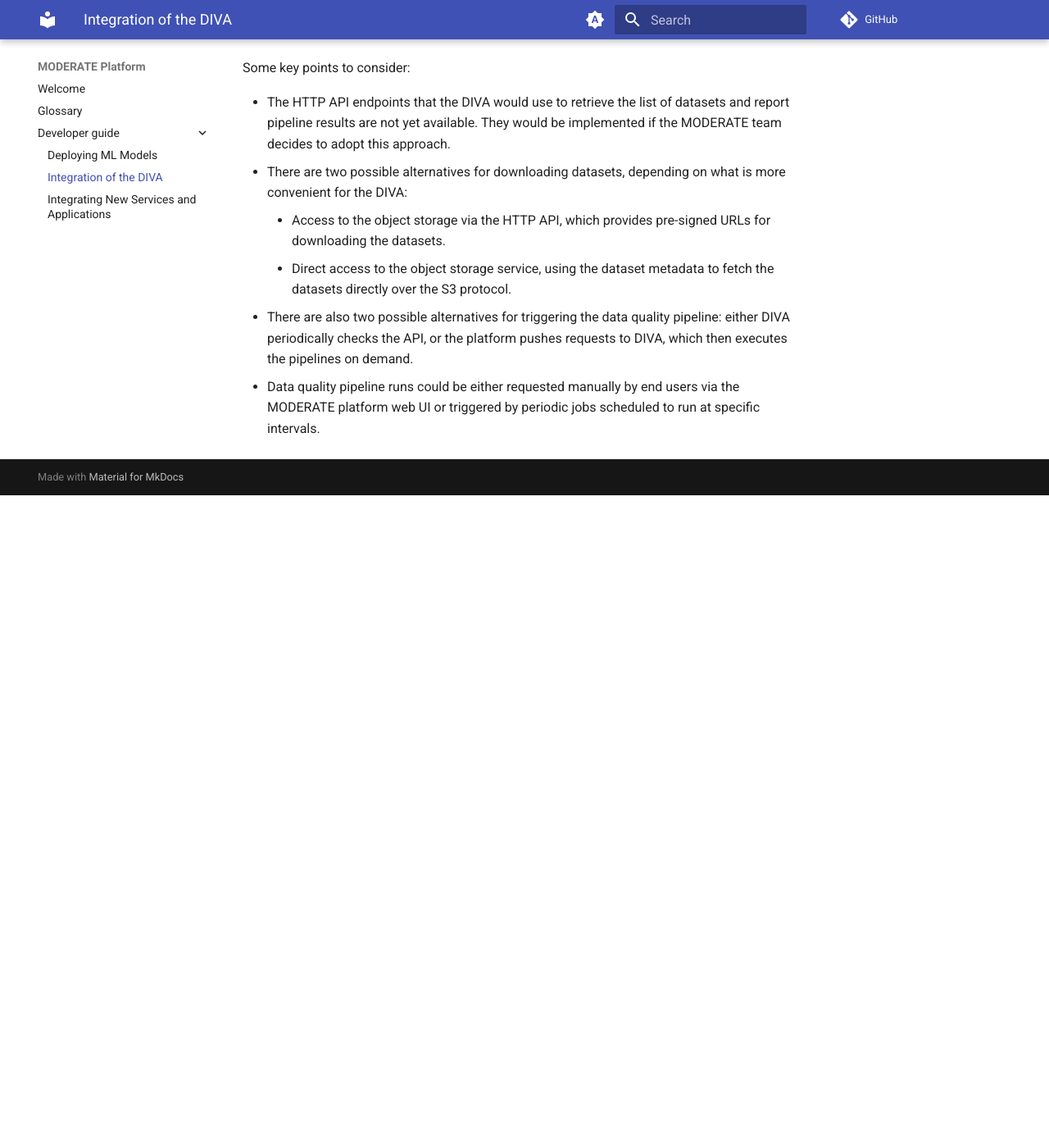
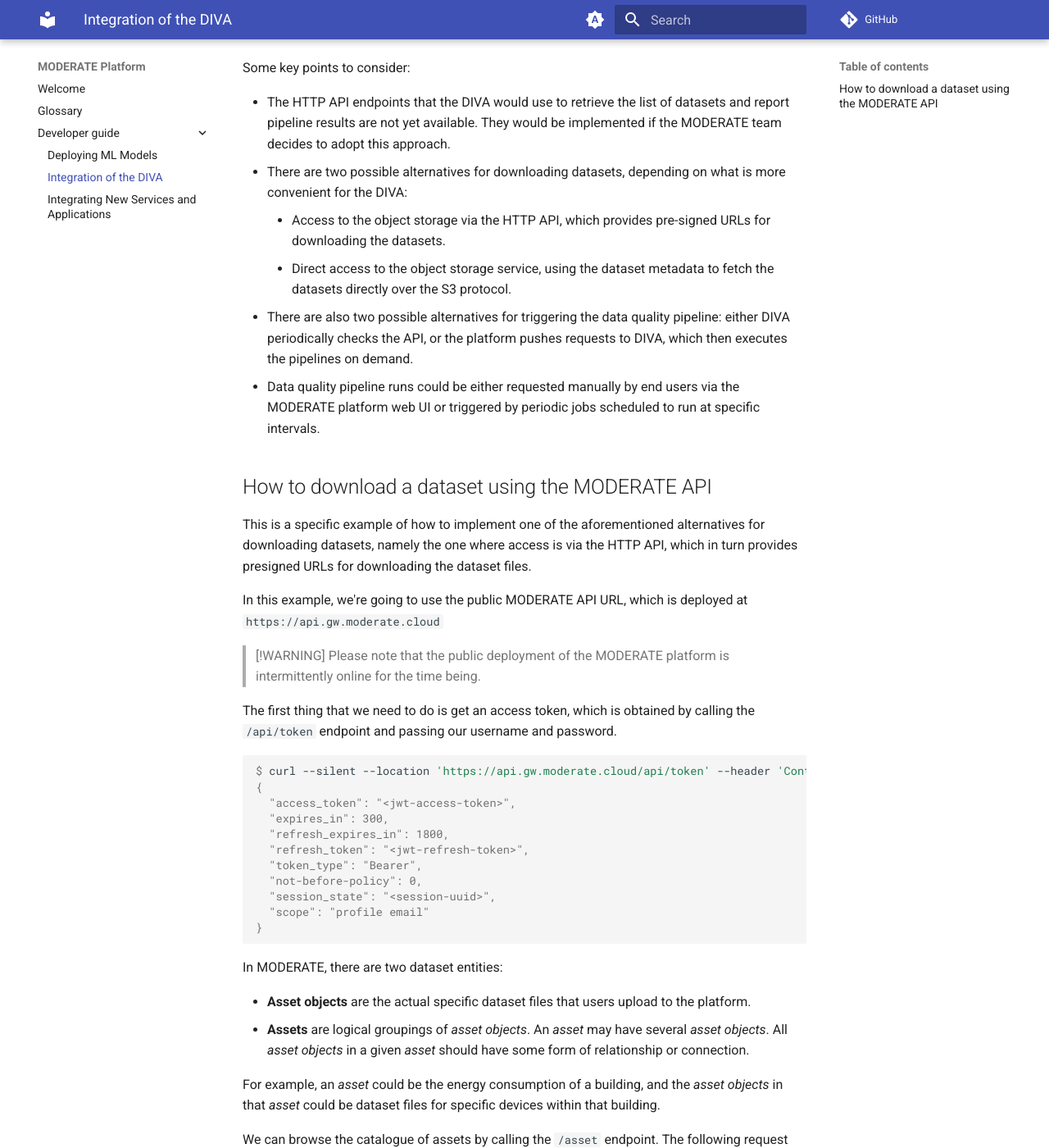
Before and after one commit to MODERATE-Project/moderate-docs, an MkDocs documentation site: the page built from docs/developer-guide/diva.md, in a window 1280 px wide and 1400 px high, scrolled down 1462 px. Shown: the whole window at 82% size. Built offline with MkDocs 1.6.1 and Material for MkDocs 9.7.7, drawn with Linux system fonts in a browser that asks for light colours; comment, search, counter and statistics services are not loaded; before the commit the page ends 2066 px from its top, so only the background shows below that; some of the changed text lies outside the part shown.

Commit message:
Update diva.md

````diff
--- a/docs/developer-guide/diva.md
+++ b/docs/developer-guide/diva.md
@@ -56,3 +56,99 @@
     * Direct access to the object storage service, using the dataset metadata to fetch the datasets directly over the S3 protocol.
 * There are also two possible alternatives for triggering the data quality pipeline: either DIVA periodically checks the API, or the platform pushes requests to DIVA, which then executes the pipelines on demand.
 * Data quality pipeline runs could be either requested manually by end users via the MODERATE platform web UI or triggered by periodic jobs scheduled to run at specific intervals.
+
+## How to download a dataset using the MODERATE API
+
+This is a specific example of how to implement one of the aforementioned alternatives for downloading datasets, namely the one where access is via the HTTP API, which in turn provides presigned URLs for downloading the dataset files.
+
+In this example, we're going to use the public MODERATE API URL, which is deployed at `https://api.gw.moderate.cloud`
+
+> [!WARNING]
+> Please note that the public deployment of the MODERATE platform is intermittently online for the time being.
+
+The first thing that we need to do is get an access token, which is obtained by calling the `/api/token` endpoint and passing our username and password.
+
+```console
+$ curl --silent --location 'https://api.gw.moderate.cloud/api/token' --header 'Content-Type: application/x-www-form-urlencoded' --data-urlencode 'username=<username>' --data-urlencode 'password=<password>' | jq
+{
+  "access_token": "<jwt-access-token>",
+  "expires_in": 300,
+  "refresh_expires_in": 1800,
+  "refresh_token": "<jwt-refresh-token>",
+  "token_type": "Bearer",
+  "not-before-policy": 0,
+  "session_state": "<session-uuid>",
+  "scope": "profile email"
+}
+```
+
+In MODERATE, there are two dataset entities:
+
+* **Asset objects** are the actual specific dataset files that users upload to the platform.
+* **Assets** are logical groupings of *asset objects*. An *asset* may have several *asset objects*. All *asset objects* in a given *asset* should have some form of relationship or connection.
+
+For example, an *asset* could be the energy consumption of a building, and the *asset objects* in that *asset* could be dataset files for specific devices within that building.
+
+We can browse the catalogue of assets by calling the `/asset` endpoint. The following request does not apply any filters and limits the results to one, so we will retrieve the first asset:
+
+```console
+$ curl --silent --location 'https://api.gw.moderate.cloud/asset?limit=1' --header 'Authorization: Bearer <jwt-access-token>' | jq
+[
+  {
+    "uuid": "4477de94-4ffc-490a-ba02-93f0e71db80c",
+    "name": "One Asset",
+    "meta": null,
+    "id": 1,
+    "objects": [
+      {
+        "key": "andres.garcia-assets/weather-0558e356-355b-4379-955b-dfe5023da2af.parquet",
+        "tags": null,
+        "created_at": "2024-04-03T10:27:26.247281",
+        "series_id": null,
+        "sha256_hash": "aecc871c3aaac446c60009a2902c2a714a35efd117b440f79f6d9c3856261f8e",
+        "proof_id": null,
+        "id": 1
+      },
+      {
+        "key": "andres.garcia-assets/customers-100000-7f596126-4771-45e1-9e8a-237e3635eb7c.csv",
+        "tags": null,
+        "created_at": "2024-04-03T10:33:05.948939",
+        "series_id": null,
+        "sha256_hash": "446d645458479d841c8c0239f6d4f882e4735e63db21ff980c53058eabc6beda",
+        "proof_id": null,
+        "id": 4
+      },
+      {
+        "key": "andres.garcia-assets/flights-1m-48653f22-0d5c-4f10-aa2b-81ef35959445.parquet",
+        "tags": null,
+        "created_at": "2024-04-03T10:33:20.951760",
+        "series_id": null,
+        "sha256_hash": "71ccd0758a73ac9d89ccda6107e3cbfc7e4cd3249d3766f881e48f7513e601fd",
+        "proof_id": null,
+        "id": 5
+      }
+    ],
+    "access_level": "public"
+  }
+]
+```
+
+Now that we know the ID of the asset that we want to download, we can call the `/asset/<id>/download-urls` endpoint, which will return a list of presigned download URLs. These URLs enable any user (e.g., a software service in the DIVA) to download the asset object files in a time-limited fashion by embedding the credentials into the download URL itself.
+
+```console
+$ curl --silent --location 'https://api.gw.moderate.cloud/asset/1/download-urls' --header 'Authorization: Bearer <jwt-access-token>' | jq
+[
+  {
+    "key": "andres.garcia-assets/weather-0558e356-355b-4379-955b-dfe5023da2af.parquet",
+    "download_url": "https://storage.googleapis.com/moderate-platformapi/andres.garcia-assets/weather-0558e356-<...>"
+  },
+  {
+    "key": "andres.garcia-assets/customers-100000-7f596126-4771-45e1-9e8a-237e3635eb7c.csv",
+    "download_url": "https://storage.googleapis.com/moderate-platformapi/andres.garcia-assets/customers-100000-7f596126-<...>"
+  },
+  {
+    "key": "andres.garcia-assets/flights-1m-48653f22-0d5c-4f10-aa2b-81ef35959445.parquet",
+    "download_url": "https://storage.googleapis.com/moderate-platformapi/andres.garcia-assets/flights-1m-48653f22-<...>"
+  }
+]
+```
````
